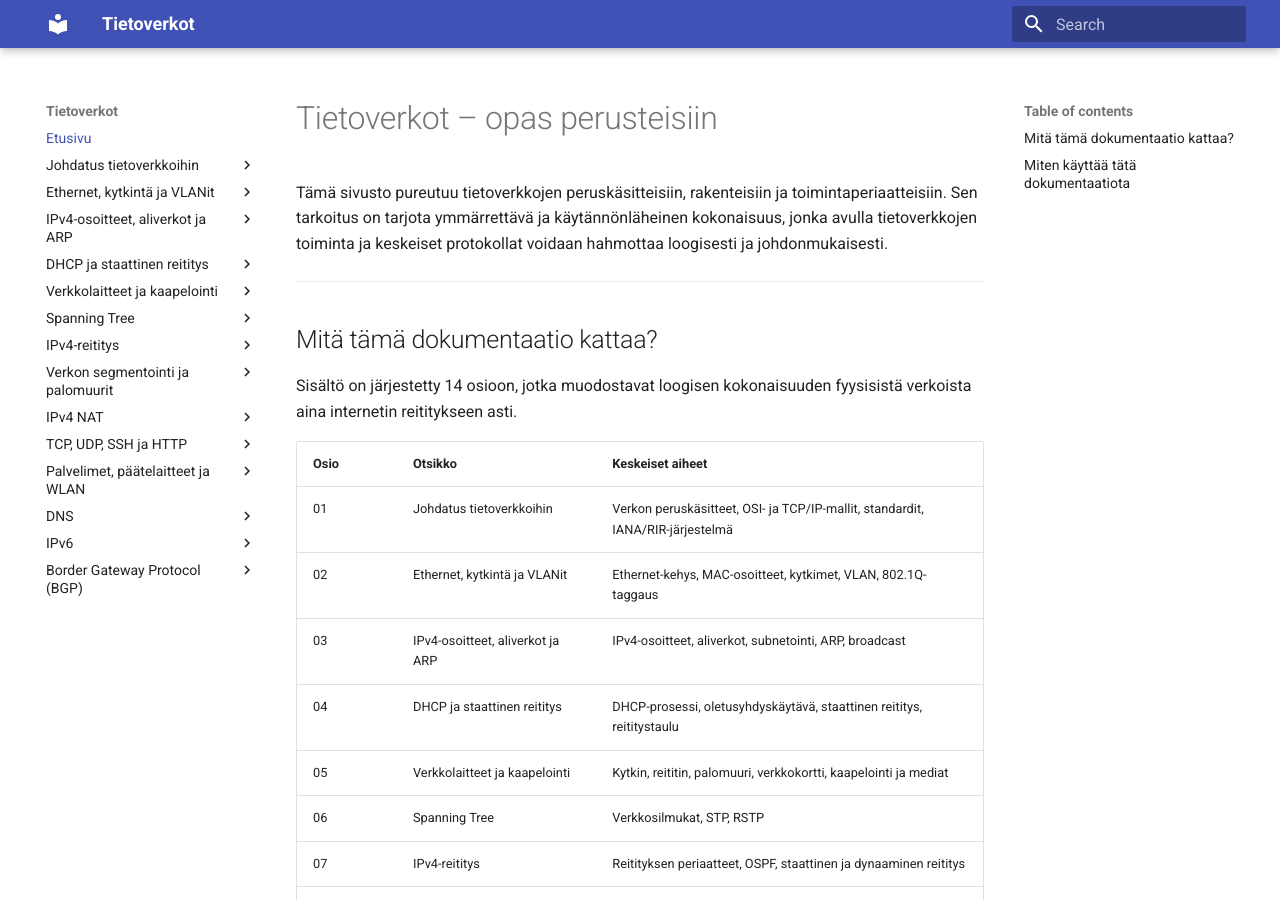
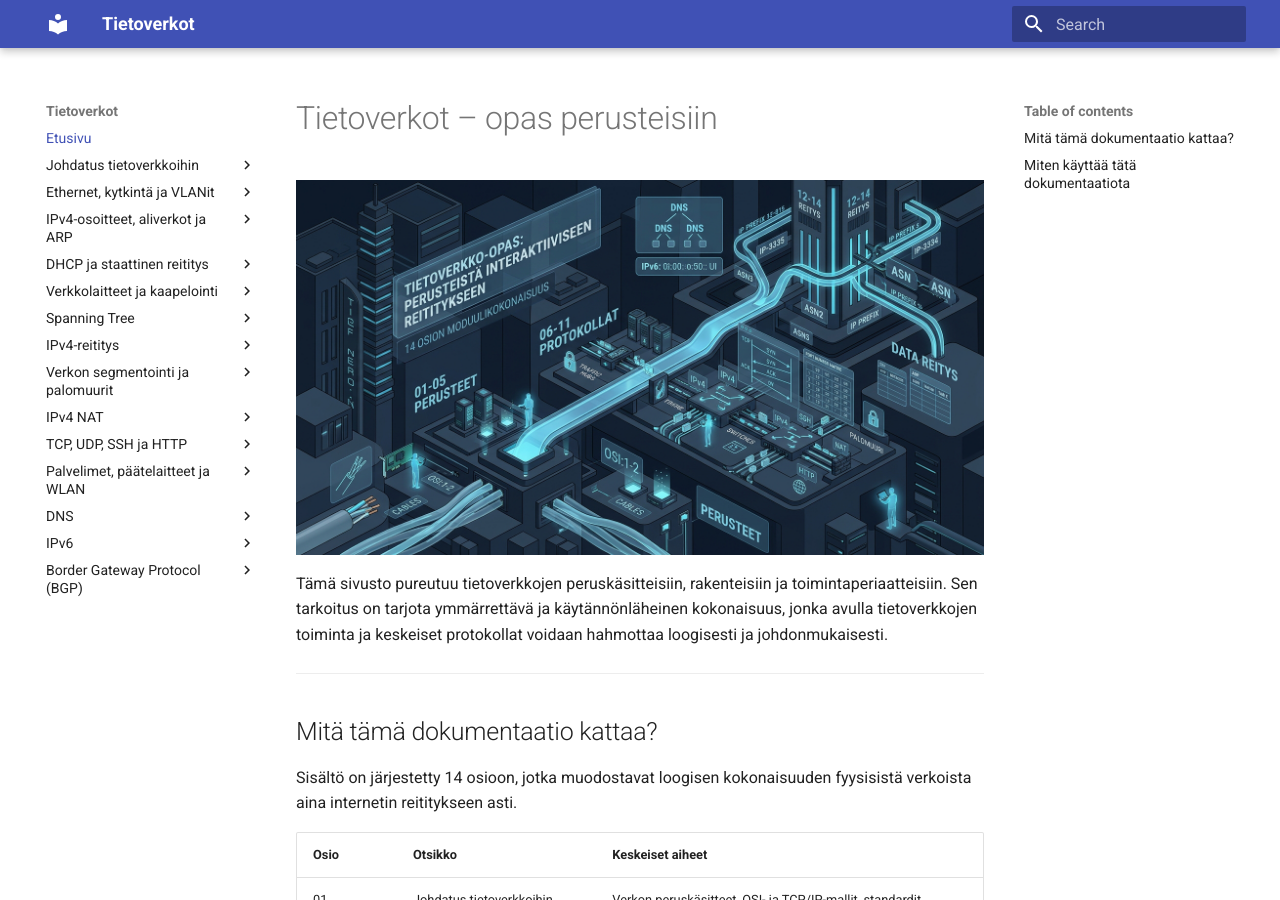
Before and after one commit to MipoRepo/networking-guide, an MkDocs documentation site: the page built from docs/index.md, in a window 1280 px wide and 900 px high. Built offline with MkDocs 1.6.1 and Material for MkDocs 9.7.7, drawn with Linux system fonts in a browser that asks for light colours.

Commit message:
etusivu uusiksi

```diff
--- a/docs/index.md
+++ b/docs/index.md
@@ -1,4 +1,5 @@
 # Tietoverkot – opas perusteisiin
+<img src="assets/images/hero.jpg" alt="Tietoverkot – verkkoarkkitehtuurin hero-kuva" style="width: 100%; height: auto; display: block; margin: 0 auto;">
 
 Tämä sivusto pureutuu tietoverkkojen peruskäsitteisiin, rakenteisiin ja toimintaperiaatteisiin. Sen tarkoitus on tarjota ymmärrettävä ja käytännönläheinen kokonaisuus, jonka avulla tietoverkkojen toiminta ja keskeiset protokollat voidaan hahmottaa loogisesti ja johdonmukaisesti.
 
```
Also changed, not shown: docs/assets/images/hero.jpg (added).
